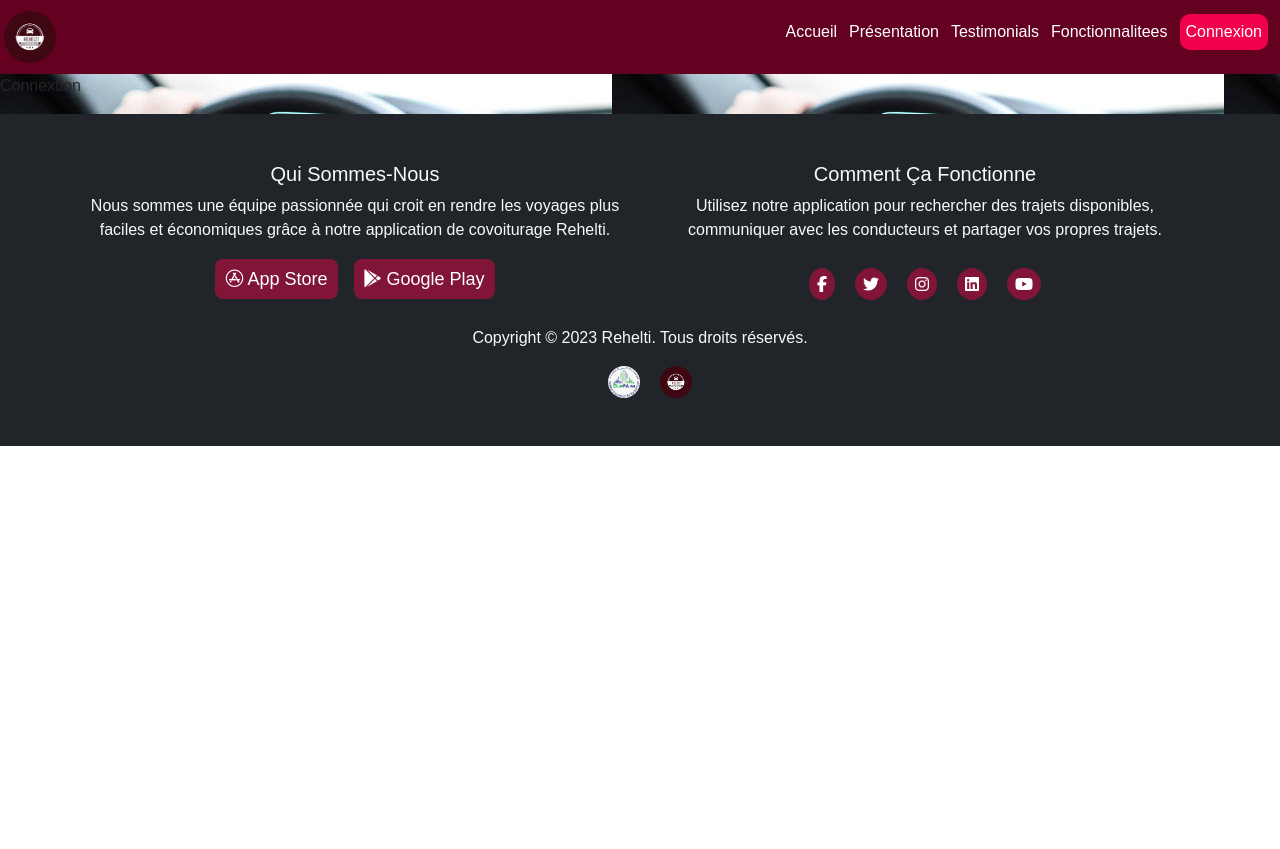
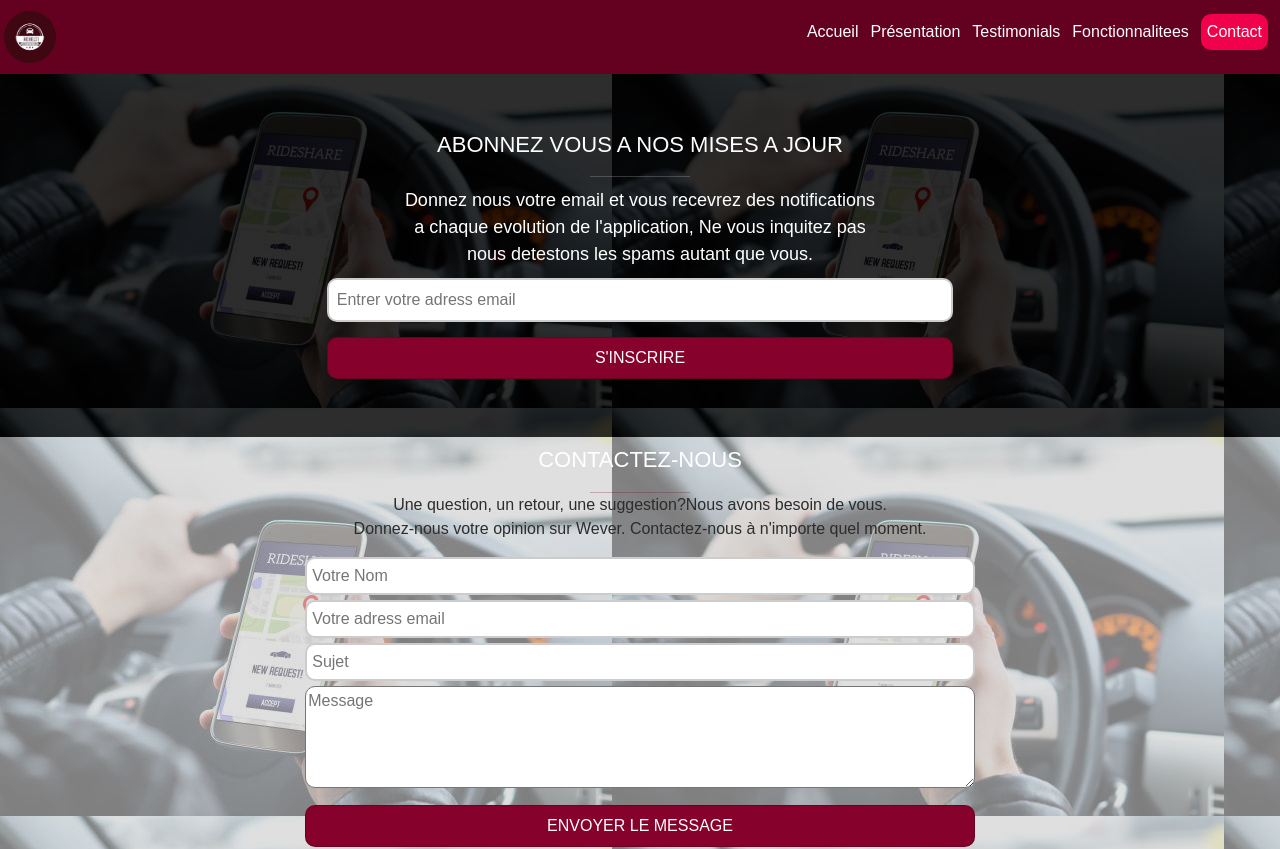
Before and after one commit to elkherchi/rehelti, a React (Create React App) app: page /connexion in a window 1280 px wide. Shown: the top 849 px of the page. Before the commit the page ends 800 px from the top, so only its background shows below. Built offline with nearby package versions, Linux system fonts and the light colour scheme.

Commit message:
plateform pour app rehelti

```diff
--- a/src/App.css
+++ b/src/App.css
@@ -366,3 +366,79 @@ input[type="submit"]{
   font-size: 22px;
   color: #fff;
 }
+.contact {
+  background-color: #000000d2;
+}
+.contact h1{
+  font-size: 22px;
+  color: #fff;
+  padding: 10px;
+}
+.contact hr{
+  width: 100px;
+  text-align: center;
+  margin: auto;
+
+
+}
+.contact p {
+  font-size: 18px;
+  margin: auto;
+  padding: 10px;
+  color: #fff;
+}
+.contact-form input{
+  margin-bottom: 5px;
+  width: 60%;
+  border-radius: 10px;
+  padding: 8px;
+  outline: 0;
+  border: 2px solid rgba(0, 0,0, 0.2);
+}
+.contact-form button {
+  width: 60%;
+  border: 1px solid rgba(0, 0,0, 0.2);
+  color: #fff;
+  padding: 8px;
+  margin: 10px;
+  border-radius: 10px;
+  background-color: #86012b;
+}
+.contact-serveur {
+  background-color: #cccccc9d;
+}
+.contact-serveur h1 {
+  font-size: 22px;
+  color: #fff;
+  padding: 10px;
+}
+.contact-serveur hr{
+  width: 100px;
+  margin: auto;
+  background-color: #640120;
+}
+.contact-serveur p {
+  color: #2d2c2c;
+}
+.contact-serveur-form input  {
+  margin-bottom: 5px;
+  width: 60%;
+  border-radius: 10px;
+  /* padding: 6px; */
+  outline: 0;
+  border: 2px solid rgba(0, 0,0, 0.2);
+}
+.contact-serveur-form textarea {
+  width: 60%;
+  border-radius: 10px;
+  outline: none;
+}
+.contact-serveur-form button {
+  width: 60%;
+  border: 1px solid rgba(0, 0,0, 0.2);
+  color: #fff;
+  padding: 8px;
+  margin: 10px;
+  border-radius: 10px;
+  background-color: #86012b;
+}
--- a/src/component/Header.js
+++ b/src/component/Header.js
@@ -10,7 +10,7 @@ const Header = () => {
     { text: 'Présentation', to: '/presentation' },
     { text: 'Testimonials', to: '/testimonialsPage' },
     { text: 'Fonctionnalitees', to: '/fonctionnalites' },
-    { text: 'Connexion', to: '/connexion' },
+    { text: 'Contact', to: '/connexion' },
   ];
 
   const defaultActiveLink = menuItems.findIndex(item => item.to === location.pathname);
--- a/src/component/connexion.js
+++ b/src/component/connexion.js
@@ -1,11 +1,72 @@
 //import le module important
 import React from "react";
-
+import { Row , Container , Col } from "react-bootstrap";
 const Connexion = () =>{
     return (
-        <div>
-            <p>Connextion</p>
-        </div>
+       <div>
+         <section className="text-center contact">
+          <Container >
+            <Row>
+                <Col className="p-5 text-center">
+                 <div>
+                    <h1>
+                        ABONNEZ VOUS A NOS MISES A JOUR
+                    </h1>
+                 </div>
+                 <hr></hr>
+                <p>
+                    Donnez nous votre email et vous recevrez des notifications<br/>
+                     a chaque evolution de l'application, Ne vous inquitez pas<br/>
+                      nous detestons les spams autant que vous.
+                </p>
+                <Col className="contact-form">
+                <div>
+                    <input placeholder="Entrer votre adress email" />
+                </div>
+                <div>
+                    <button>S'INSCRIRE</button>
+                </div>
+                </Col>
+                </Col>
+            </Row>
+          </Container>
+        </section>
+        <section className="text-center contact-serveur">
+           <Container>
+           <Row>
+                <Col>
+                <h1>CONTACTEZ-NOUS</h1>
+                <hr />
+                <p>
+                Une question, un retour, une suggestion?Nous avons besoin de vous.
+                <br />
+                Donnez-nous votre opinion sur Wever. Contactez-nous à n'importe quel moment.
+                </p>
+                </Col>
+             </Row>
+             <div className="contact-serveur-form">
+                <Col>
+                <div>
+                    <input placeholder="Votre Nom" />
+                </div>
+                <div>
+                    <input placeholder="Votre adress email" />
+                </div>
+                <div>
+                    <input placeholder="Sujet" />
+                </div>
+                <div>
+                    <textarea placeholder="Message" rows={4}></textarea>
+                </div>
+                <div>
+                    <button>ENVOYER LE MESSAGE</button>
+                </div>
+                </Col>
+             </div>
+           </Container>
+        </section>
+       </div>
+
     )
 }
 
```
